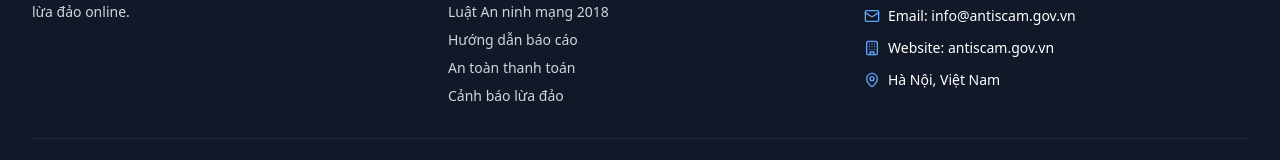
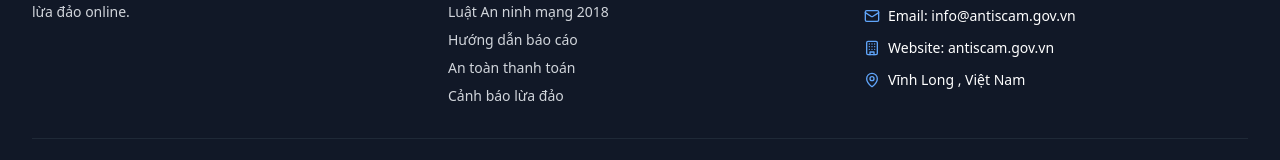
Before and after one commit to x2t8/KHTK, a React (Vite) app: page / in a window 1280 px wide. Shown: the part 2856-3016 px from the top of the page. Built offline with nearby package versions, Linux system fonts and the light colour scheme.

Commit message:
first commit

```diff
--- a/client/components/Footer.tsx
+++ b/client/components/Footer.tsx
@@ -49,7 +49,7 @@ export default function Footer() {
               </li>
               <li className="flex items-center space-x-2">
                 <MapPin className="h-4 w-4 text-blue-400" />
-                <span>Hà Nội, Việt Nam</span>
+                <span>Vĩnh Long , Việt Nam</span>
               </li>
             </ul>
           </div>
```
